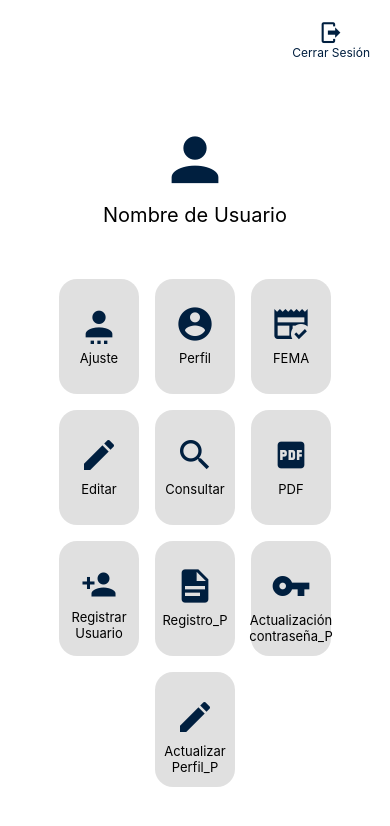
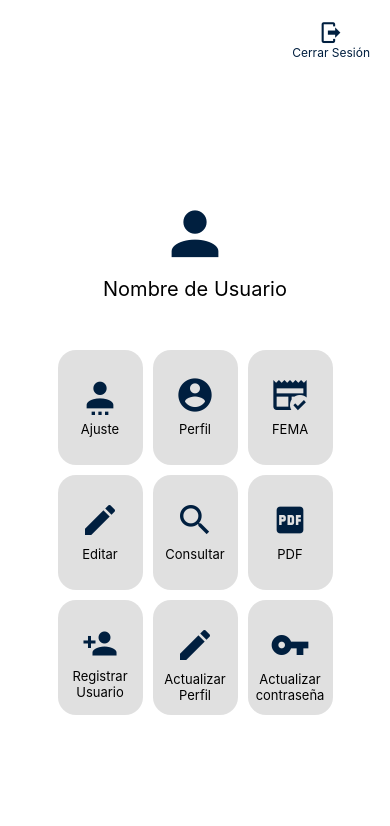
Before and after one commit to VinculacionUG/FrontVinculacion, a React Native app in the folder frontvinculacion/: screen /Dashboard in a window 390 px wide. Shown: the top 826 px of the page. Built offline with nearby package versions, Linux system fonts and the light colour scheme.

Commit message:
Habilitar validaciones, mostrar mensajes de error y actualizar el dashboard

```diff
--- a/frontvinculacion/src/components/Dashboard.js
+++ b/frontvinculacion/src/components/Dashboard.js
@@ -91,8 +91,24 @@ const Dashboard = () => {
 
         </TouchableOpacity>
 
+        <TouchableOpacity
+          style={styles.card}
+          onPress={() => handleCardPress('EditProfile')}
+        >
+          <MaterialCommunityIcons name="pencil" size={40} color="#001f3f"/>
+          {/*<Text style= {[styles.cardText, { width: 120 }]}>Crear Usuario</Text>*/}
+          <Text style= {styles.cardText}>Actualizar Perfil</Text>
+        </TouchableOpacity>
 
         <TouchableOpacity
+          style={styles.card}
+          onPress={() => handleCardPress('PasswordUpdate')}
+        >
+          <MaterialCommunityIcons name="key" size={40} color="#001f3f"/>
+          <Text style= {styles.cardText}>Actualizar contraseña</Text>
+        </TouchableOpacity>
+
+        {/*<TouchableOpacity
           style={styles.card}
           //onPress={() => handleCardPress('Register')}
           onPress={() => handleCardPress('Register')}
@@ -100,26 +116,8 @@ const Dashboard = () => {
           <MaterialCommunityIcons name="file-document" size={40} color="#001f3f"/>
           <Text style= {styles.cardText}>Registro_P</Text>
 
-        </TouchableOpacity>
+        </TouchableOpacity>*/}
 
-        <TouchableOpacity
-          style={styles.card}
-          onPress={() => handleCardPress('PasswordUpdate')}
-        >
-          <MaterialCommunityIcons name="key" size={40} color="#001f3f"/>
-          <Text style= {styles.cardText}>Actualización contraseña_P</Text>
-
-        </TouchableOpacity>
-
-        <TouchableOpacity
-          style={styles.card}
-          onPress={() => handleCardPress('EditProfile')}
-        >
-          <MaterialCommunityIcons name="pencil" size={40} color="#001f3f"/>
-          {/*<Text style= {[styles.cardText, { width: 120 }]}>Crear Usuario</Text>*/}
-          <Text style= {styles.cardText}>Actualizar Perfil_P</Text>
-
-        </TouchableOpacity>
       </View>
     </View>
   );
@@ -151,9 +149,9 @@ const styles = StyleSheet.create({
     backgroundColor: '#e0e0e0',
     borderRadius: 18,
     padding: 25,
-    margin: 8,
+    margin: 5,
     alignItems: 'center',
-    width: 80, // Ancho del contenedor
+    width: 85, // Ancho del contenedor
     height: 115, // Altura del contenedor
   },
   cardText: {
--- a/frontvinculacion/src/components/PasswordUpdate.js
+++ b/frontvinculacion/src/components/PasswordUpdate.js
@@ -118,16 +118,18 @@ const PasswordUpdate = () => {
       <View style={styles.formContainer}>
         <Text style={styles.heading}>Actualización de contraseña</Text>
 
+        {/*
         <View style={styles.inputContainer}>
           <Text style={styles.normalText}>Usuario: </Text>
           {/*<Text style={[styles.normalText,{marginRight: 1}]}>Usuario: </Text>*/}
-          <TextInput
+          {/*<TextInput
             name="username"
             placeholder="Por defecto"
             style={[styles.input, { color: 'gray' }]}
             editable={false} // Deshabilitar la edición del TextInput
           />
         </View>
+        */}
 
         <View style={styles.inputContainer}>
           <Text style={[styles.normalText, {marginRight: 30, }]}>Contraseña actual: </Text>
--- a/frontvinculacion/src/components/RecoveryPassword.js
+++ b/frontvinculacion/src/components/RecoveryPassword.js
@@ -6,6 +6,8 @@ import { useNavigation } from '@react-navigation/native';
 const RecoveryPassword = () => {
   const navigation = useNavigation();
   const [correo, setCorreo] = useState('');
+
+  const esCorreoValido = correo => /^[^\s@]+@[^\s@]+\.[^\s@]+$/.test(correo);
 
   const handleSendEmail = async () => {
     if (!correo) {
@@ -59,6 +61,15 @@ const RecoveryPassword = () => {
             value={correo}
             onChangeText={setCorreo}
           />
+          {!esCorreoValido(correo) && correo.trim() !== '' && (
+            <View style={[styles.errorContainer, { justifyContent: 'flex-start' }]}>
+              <View style={{ marginTop: -3, marginBottom: 10}}>
+                <Text style={{ color: 'red' }}>
+                  <MaterialCommunityIcons name="alert-circle" size={20} color="red" /> Correo electrónico inválido
+                </Text>
+              </View>
+            </View>
+          )}
           <TouchableOpacity style={styles.button} onPress={handleSendEmail}>
             <MaterialCommunityIcons name="email-send" size={24} color="white" />
             <Text style={styles.buttonText}>Enviar</Text>
--- a/frontvinculacion/src/components/SignIn.js
+++ b/frontvinculacion/src/components/SignIn.js
@@ -10,6 +10,8 @@ const SignIn = () => {
   //const [usuario, setusuario] = useState('');
   const [password, setPassword] = useState('');
   const [showPassword, setShowPassword] = useState(false); // Nueva variable de estado
+  const esUsuarioValido = nombre => /^[0-9]+$/.test(nombre);
+
 
   const handleSubmit = async () => {
     try {
@@ -70,18 +72,28 @@ const SignIn = () => {
         <View style={styles.formContainer}>
           <TextInput
             placeholder="Usuario"
-            keyboardType="email-address"
+            //keyboardType="email-address"
+            keyboardType="numeric"
             autoCapitalize="none"
             style={[styles.input, { color: nombre ? 'black' : 'gray' }]}
             value={nombre}
-            onChangeText={setEmail}
-            //onChangeText={text => {
+            //onChangeText={setEmail}
+            onChangeText={text => {
               // Filtrar caracteres no deseados
-            //  const filteredText = text.replace(/[^0-9]/g, ''); // Solo permite números
-            //  setEmail(filteredText);
-            //}}
+              const filteredText = text.replace(/[^0-9]/g, ''); // Solo permite números
+              setEmail(filteredText);
+            }}
           />
         </View>
+        {/*{!esUsuarioValido(nombre) && nombre.trim() !== '' && (
+          <View style={[styles.inputContainer, { justifyContent: 'flex-start' }]}>
+            <View style={{ marginTop: -12 , marginBottom: 10}}>
+              <Text style={{ color: 'red' }}>
+                <MaterialCommunityIcons name="alert-circle" size={20} color="red" /> Solo números
+              </Text>
+            </View>
+          </View>
+        )}*/}
 
         <View style={styles.inputContainer}>
           <TextInput
```
